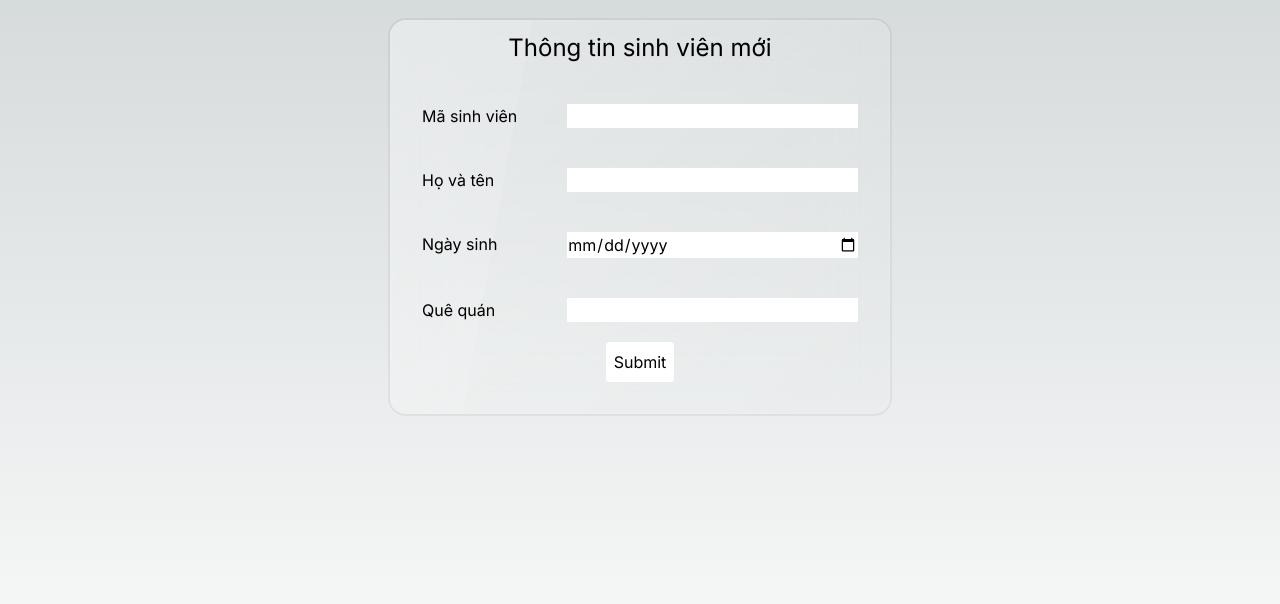
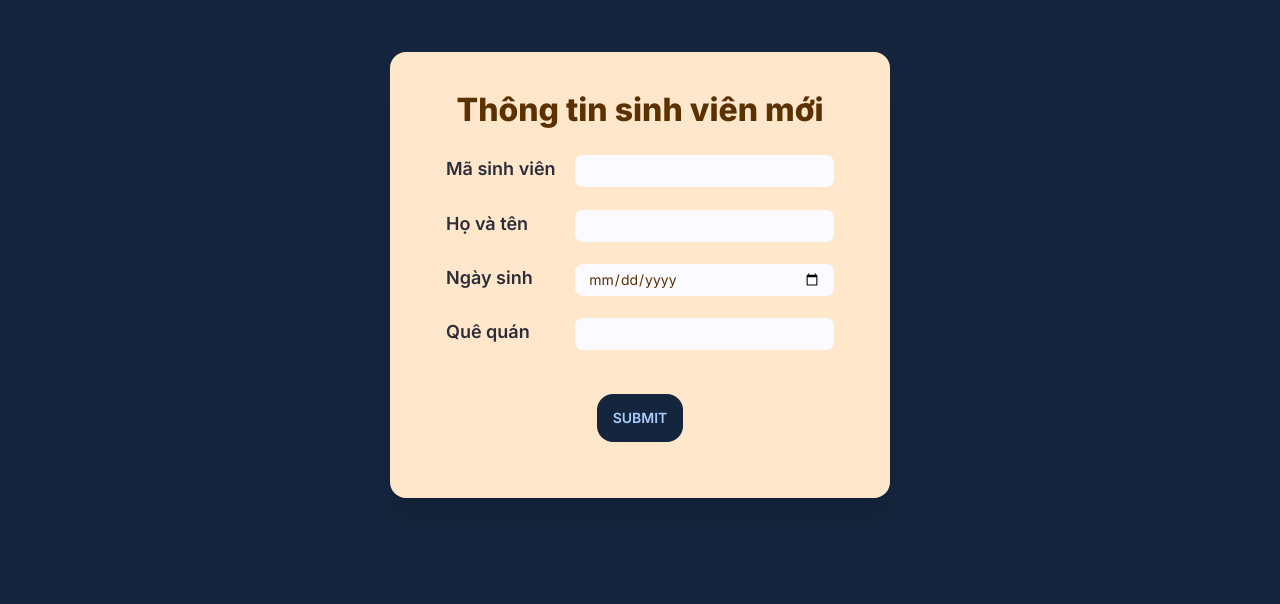
Before and after one commit to thrillim/w15-student-2, a Next.js app: page /createStudent in a window 1280 px wide. Shown: the top 604 px of the page. Built offline with nearby package versions, Linux system fonts and the light colour scheme.

Commit message:
update create form

```diff
--- a/app/components/createButton/page.tsx
+++ b/app/components/createButton/page.tsx
@@ -2,6 +2,6 @@
 import Link from 'next/link'
 export default function CreateButton(params: {id: string}) {
   return (
-    <Link className="btn btn-primary btn-sm ml-[1.5em] mt-[1.5em]" href={`/createStudent`} target="_blank">Thêm mới</Link>
+    <Link className="btn btn-primary btn-sm lg:m-[1.5em] md:m-[1em]" href={`/createStudent`} target="_blank">Thêm mới</Link>
   )
 }
--- a/app/components/table/page.tsx
+++ b/app/components/table/page.tsx
@@ -2,7 +2,6 @@
 // import Student from "@prisma/client";
 import useSWR from 'swr'
 import UpdateButton from '../updateButton/page'
-import CreateButton from '../createButton/page'
 import { Student } from '@prisma/client';
 
 
@@ -21,7 +20,6 @@ export default function Table() {
     <div>
       {isLoading && <div>Loading...</div>}
       {students && students.length === 0 && <div>There are no students</div>}
-      <CreateButton />
       <table className="table rounded-xl lg:m-[1.5em] md:m-[1em] bg-primary-content lg:border-spacing-0.5 md:border-spacing-0.2 sm:border-spacing-0 lg:text-[1.2em] md:text-[0.9em] sm:text-[0.7em]" id="table">
         <thead>
           <tr className="text-neutral-content bg-neutral text-center">
--- a/app/createStudent/page.tsx
+++ b/app/createStudent/page.tsx
@@ -35,21 +35,22 @@ export default function createStudent() {
   }
 
   return (
-    <div className='w-screen h-screen p-5'>
-        <div className="card w-full glass mx-auto p-3 sm:min-w-1/2 sm:max-w-[500px]">
-          <div className='text-2xl mx-auto'>Thông tin sinh viên mới</div>
-          <form onSubmit={(e) => submitForm(e)} className="mx-auto w-full p-5">
-            <div className='py-5 grid md:grid-cols-3'>
-              <label htmlFor="id">Mã sinh viên</label>
-              <input type="text" className="min-w-[150px] col-span-2" id="id" name="id" onChange={(e) => setId(e.target.value)}/>
+    <div className='w-screen h-screen p-5 bg-secondary'>
+      <div className="card w-full bg-neutral text-neutral-content backdrop-blur-sm shadow-xl mx-auto mt-[2em] p-3 sm:min-w-1/2 sm:max-w-[500px]">
+        <div className='card-body'>
+          <div className='text-[2em] text-800 mx-auto card-title font-extrabold'>Thông tin sinh viên mới</div>
+          <form onSubmit={(e) => submitForm(e)} className="mx-auto w-full p-3">
+          <div className='py-[0.7em] grid md:grid-cols-3'>
+              <label htmlFor="id" className='label-text text-lg font-semibold'>Mã sinh viên</label>
+              <input type="text" className="input input-sm min-w-[150px] col-span-2" id="id" name="id" required pattern='\d*' onChange={(e) => setId(e.target.value)} />
             </div>
-            <div className='py-5 grid md:grid-cols-3'>
-              <label htmlFor="name">Họ và tên</label>
-              <input type="text" className="min-w-[150px] col-span-2" id="name" name="name" onChange={(e) => setName(e.target.value)} />
+            <div className='py-[0.7em] grid md:grid-cols-3'>
+              <label htmlFor="name" className='label-text text-lg font-semibold'>Họ và tên</label>
+              <input type="text" className="input input-sm min-w-[150px] col-span-2" id="name" name="name" required maxLength={60} onChange={(e) => setName(e.target.value)} />
             </div>
-            <div className='py-5 grid md:grid-cols-3'>
-              <label htmlFor="birthDate">Ngày sinh</label>
-              <input type="date" className="min-w-[150px] col-span-2" id="birthDate" name="birthDate" onChange={(e) => setBirthDate(e.target.value)} />
+            <div className='py-[0.7em] grid md:grid-cols-3'>
+              <label htmlFor="birthDate" className='label-text text-lg font-semibold'>Ngày sinh</label>
+              <input type="date" className="input input-sm min-w-[150px] col-span-2" id="birthDate" name="birthDate" required min={"1970-01-01"} onChange={(e) => setBirthDate(e.target.value)} />
             </div>
             {/* <div className='py-5'>
             <label htmlFor="gender">Giới tính</label>
@@ -59,13 +60,14 @@ export default function createStudent() {
               <input type="radio" value={"Other"} name="gender" /> Khác
             </div>
           </div> */}
-            <div className='py-5 grid md:grid-cols-3'>
-              <label htmlFor="hometown">Quê quán</label>
-              <input type="text" className="min-w-[150px] col-span-2" id="hometown" name="hometown" onChange={(e) => setHometown(e.target.value)} />
+            <div className='py-[0.7em] grid md:grid-cols-3'>
+              <label htmlFor="hometown" className='label-text text-lg font-semibold'>Quê quán</label>
+              <input type="text" className="input input-sm min-w-[150px] col-span-2" id="hometown" name="hometown" onChange={(e) => setHometown(e.target.value)} />
             </div>
-            <button type="submit" value="submit" className='bg-white rounded block p-2 mx-auto'>Submit</button>
+            <button type="submit" value="submit" className='btn btn-md bg-secondary rounded-2xl block py-0 px-4 mx-auto mt-8 text-secondary-content border-none text-md align-middle hover:bg-info hover:text-info-content'>Submit</button>
           </form>
         </div>
+      </div>
     </div>
   )
 }
--- a/app/page.tsx
+++ b/app/page.tsx
@@ -1,9 +1,11 @@
 import Table from "./components/table/page"
+import CreateButton from './components/createButton/page'
 
 export default function Home() {
   return (
     <main className='bg-secondary lg:min-h-screen lg:min-w-screen
       md:min-h-screen md:w-full sm:min-h-screen sm:width-full p-[1em]'>
+      <CreateButton id={''} />
       <Table />
     </main>
   )
```
